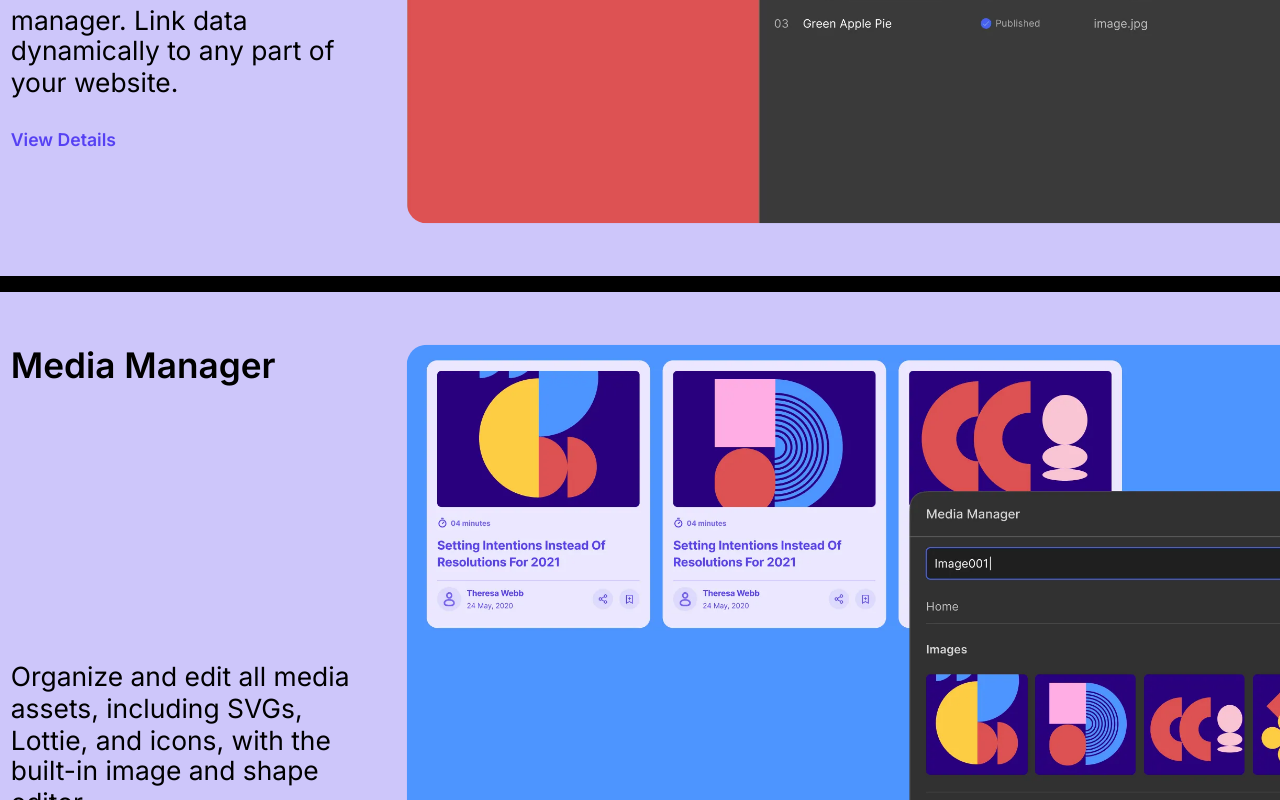
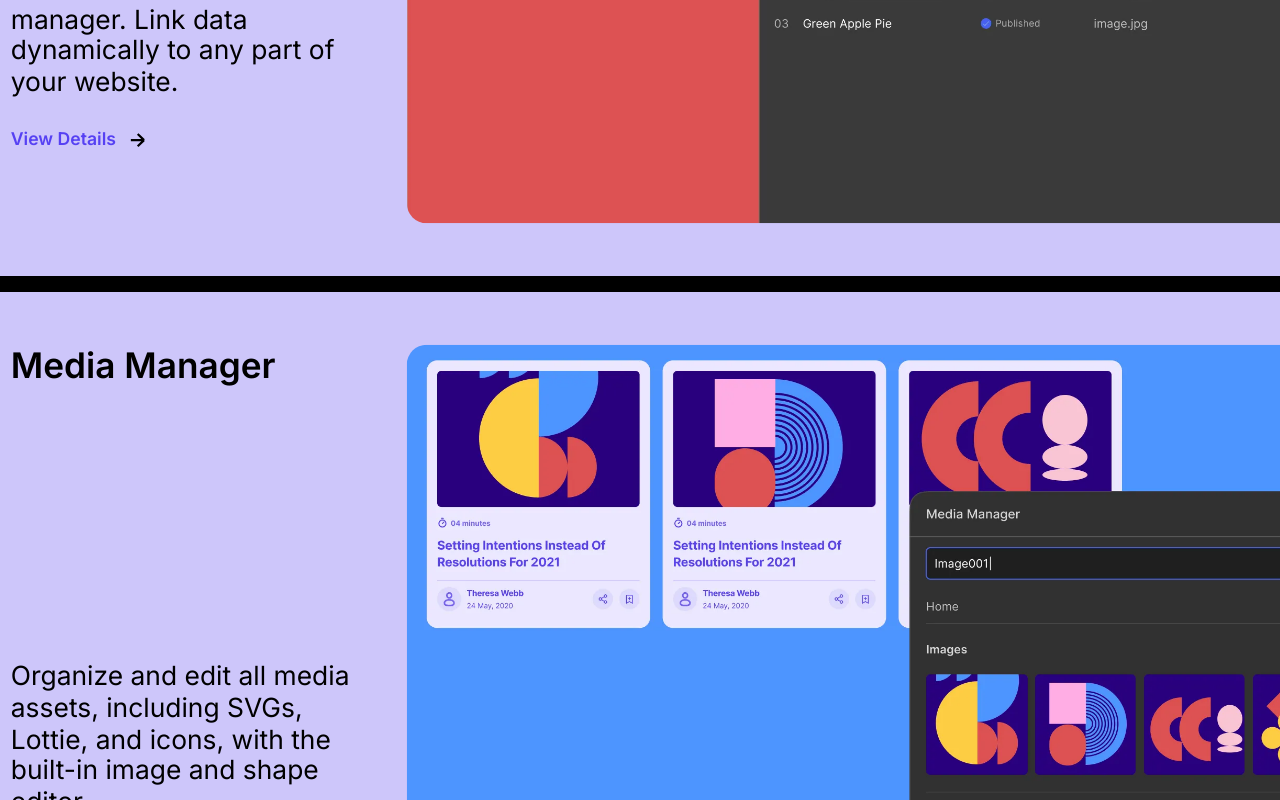
Before and after one commit to t3ch-spawn/Droip-Clone, a React (Vite) app: page / in a window 1280 px wide. Shown: the part 4760-5560 px from the top of the page. Built offline with nearby package versions, Linux system fonts and the light colour scheme.

Commit message:
added arrow translate animation to cta in Scale section

```diff
--- a/src/Home/Scale.jsx
+++ b/src/Home/Scale.jsx
@@ -5,6 +5,7 @@ import seo from "@/assets/images/seo.webp";
 import { useGSAP } from "@gsap/react";
 import gsap from "gsap";
 import { ScrollTrigger } from "gsap/all";
+import RightArrow from "@/assets/SvgIcons/RightArrow";
 
 export default function Scale() {
   gsap.registerPlugin(ScrollTrigger);
@@ -80,10 +81,11 @@ function ScaleCard({ heading, para, pic, alt }) {
           </p>
 
           <button
-            className="font-semibold text-[#5641F3] mt-[24px]"
+            className="font-semibold text-[#5641F3] mt-[24px] btn-underline flex gap-[8px]"
             aria-label="View Details"
           >
-            View Details
+            <p className="relative"> View Details</p>
+            <RightArrow />
           </button>
         </div>
       </div>
--- /dev/null
+++ b/src/assets/SvgIcons/RightArrow.jsx
@@ -0,0 +1,19 @@
+import React from "react";
+
+export default function RightArrow() {
+  return (
+    <svg
+      xmlns="http://www.w3.org/2000/svg"
+      width="25"
+      height="25"
+      viewBox="0 0 25 25"
+      fill="none"
+    >
+      <path
+        d="M17.1367 13.478L11.3814 7.97803M17.1367 13.478L11.3814 18.978M17.1367 13.478L5.13672 13.478"
+        stroke="black"
+        strokeWidth="2"
+      ></path>
+    </svg>
+  );
+}
--- a/src/index.css
+++ b/src/index.css
@@ -238,3 +238,25 @@ nav {
   clip-path: inset(0 0 0 0);
   position: relative;
 }
+
+.btn-underline p::before {
+  content: "";
+  width: 0%;
+  height: 2px;
+  position: absolute;
+  left: 0;
+  bottom: 0;
+  background-color: #5641f3;
+  transition: 0.3s ease-in-out;
+}
+
+.btn-underline:hover p::before {
+  width: 100%;
+}
+
+.btn-underline svg {
+  transition: 0.3s ease-in-out;
+}
+.btn-underline:hover svg {
+  transform: translateX(8px);
+}
```
